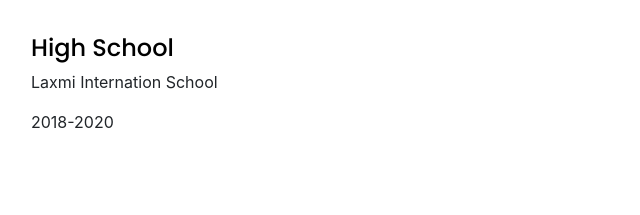
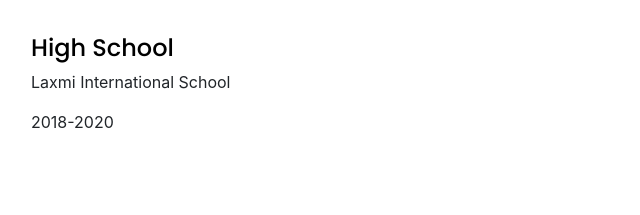
Before and after one commit to L1v3y/L1v3y.github.io, a plain HTML site: page index.html in a window 1280 px wide. Shown: the part 1986-2201 px from the top of the page, 54-694 px from the left. Drawn offline with nearby package versions, Linux system fonts and the light colour scheme.

Commit message:
Update index.html

```diff
--- a/index.html
+++ b/index.html
@@ -147,7 +147,7 @@
                             <div class="py-4">
                                 <div class="desc">
                                     <h4>High School</h4>
-                                    <p>Laxmi Internation School</p>
+                                    <p>Laxmi International School</p>
                                 </div>
                                 <div>
                                     <p>2018-2020</p>
```
